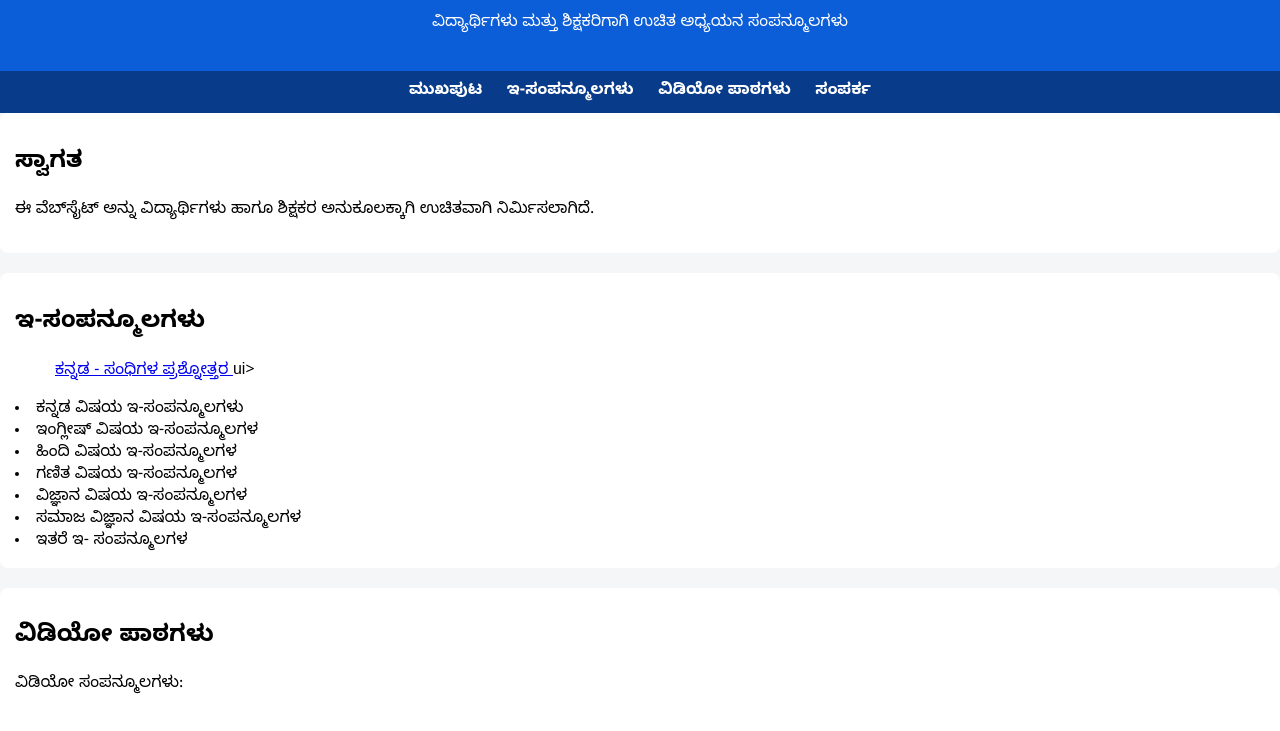
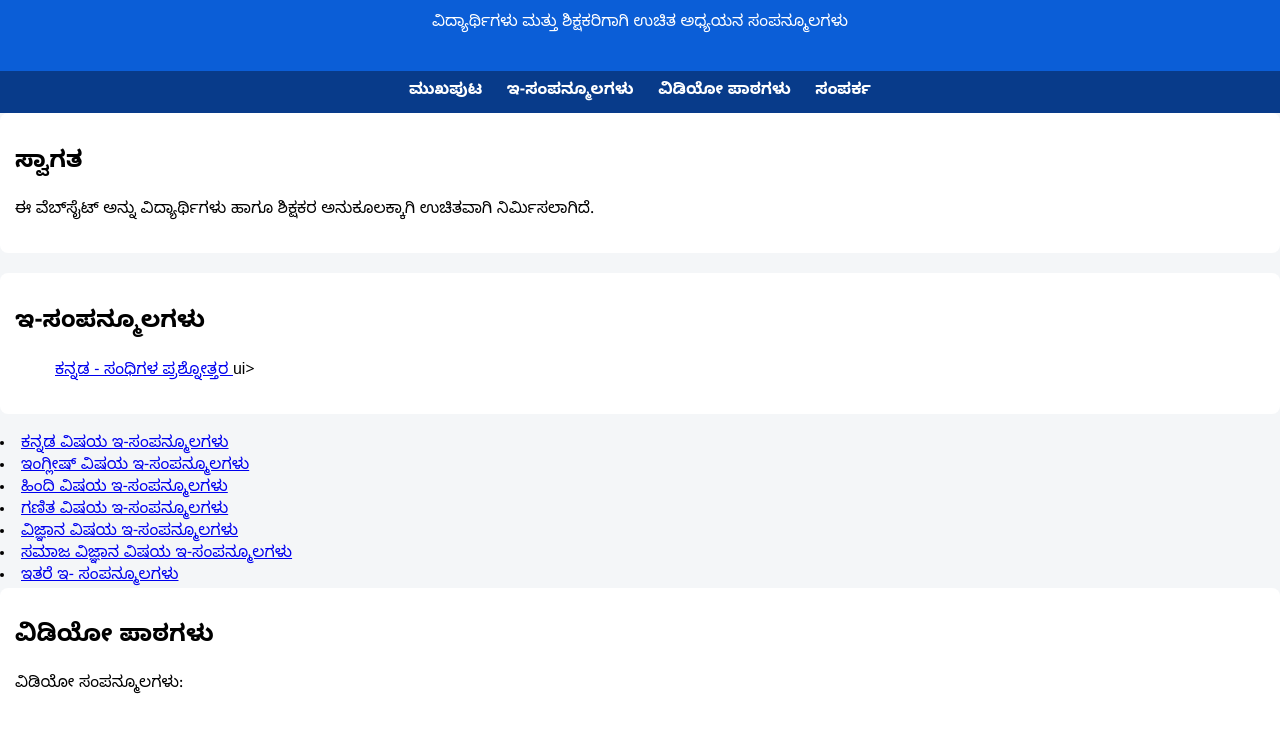
Before and after one commit to chandugokarna-bit/education-website, a plain HTML site: page index.html in a window 1280 px wide. Shown: the part 131-862 px from the top of the page. Drawn offline with Linux system fonts and the light colour scheme; grey boxes are pictures that could not be loaded.

Commit message:
Update index.html

```diff
--- a/index.html
+++ b/index.html
@@ -77,14 +77,14 @@
             </a>
         </a>ui>
     </ul>
-</selection>
-        <li>ಕನ್ನಡ ವಿಷಯ ಇ-ಸಂಪನ್ಮೂಲಗಳು</li>
-        <li>ಇಂಗ್ಲೀಷ್ ವಿಷಯ ಇ-ಸಂಪನ್ಮೂಲಗಳ</li>
-        <li>ಹಿಂದಿ ವಿಷಯ ಇ-ಸಂಪನ್ಮೂಲಗಳ</li>
-        <li>ಗಣಿತ ವಿಷಯ ಇ-ಸಂಪನ್ಮೂಲಗಳ</li>
-        <li>ವಿಜ್ಞಾನ ವಿಷಯ ಇ-ಸಂಪನ್ಮೂಲಗಳ</li>
-        <li>ಸಮಾಜ ವಿಜ್ಞಾನ ವಿಷಯ ಇ-ಸಂಪನ್ಮೂಲಗಳ</li>
-        <li> ಇತರೆ ಇ- ಸಂಪನ್ಮೂಲಗಳ</li>
+</section>
+        <li><a href="kannada.html">ಕನ್ನಡ ವಿಷಯ ಇ-ಸಂಪನ್ಮೂಲಗಳು</a></li>
+        <li><a href="english.html">ಇಂಗ್ಲೀಷ್ ವಿಷಯ ಇ-ಸಂಪನ್ಮೂಲಗಳು</a></li>
+        <li><a href="hindi.html">ಹಿಂದಿ ವಿಷಯ ಇ-ಸಂಪನ್ಮೂಲಗಳು</a></li>
+        <li><a href="maths.html">ಗಣಿತ ವಿಷಯ ಇ-ಸಂಪನ್ಮೂಲಗಳು</a></li>
+        <li><a href="science.html">ವಿಜ್ಞಾನ ವಿಷಯ ಇ-ಸಂಪನ್ಮೂಲಗಳು</a></li>
+        <li><a href="social science.html">ಸಮಾಜ ವಿಜ್ಞಾನ ವಿಷಯ ಇ-ಸಂಪನ್ಮೂಲಗಳು</a></li>
+        <li><a href="others.html"> ಇತರೆ ಇ- ಸಂಪನ್ಮೂಲಗಳು</a></li>
     </ul>
 </section>
 
```
